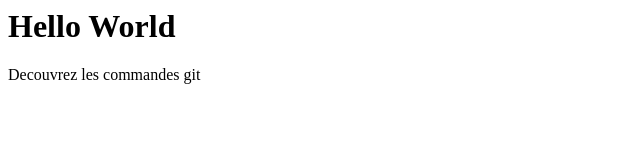
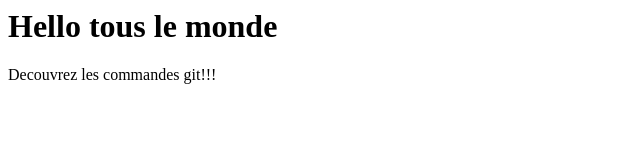
Before and after one commit to Sofiane67/git-demo, a plain HTML site: page index.html in a window 1280 px wide. Shown: the whole page, without its empty margins (0-640 px from the left). Drawn offline with Linux system fonts and the light colour scheme.

Commit message:
new edit

```diff
--- a/index.html
+++ b/index.html
@@ -1,2 +1,2 @@
-<h1>Hello World</h1>
-<p>Decouvrez les commandes git</p>
+<h1>Hello tous le monde</h1>
+<p>Decouvrez les commandes git!!!</p>
```
